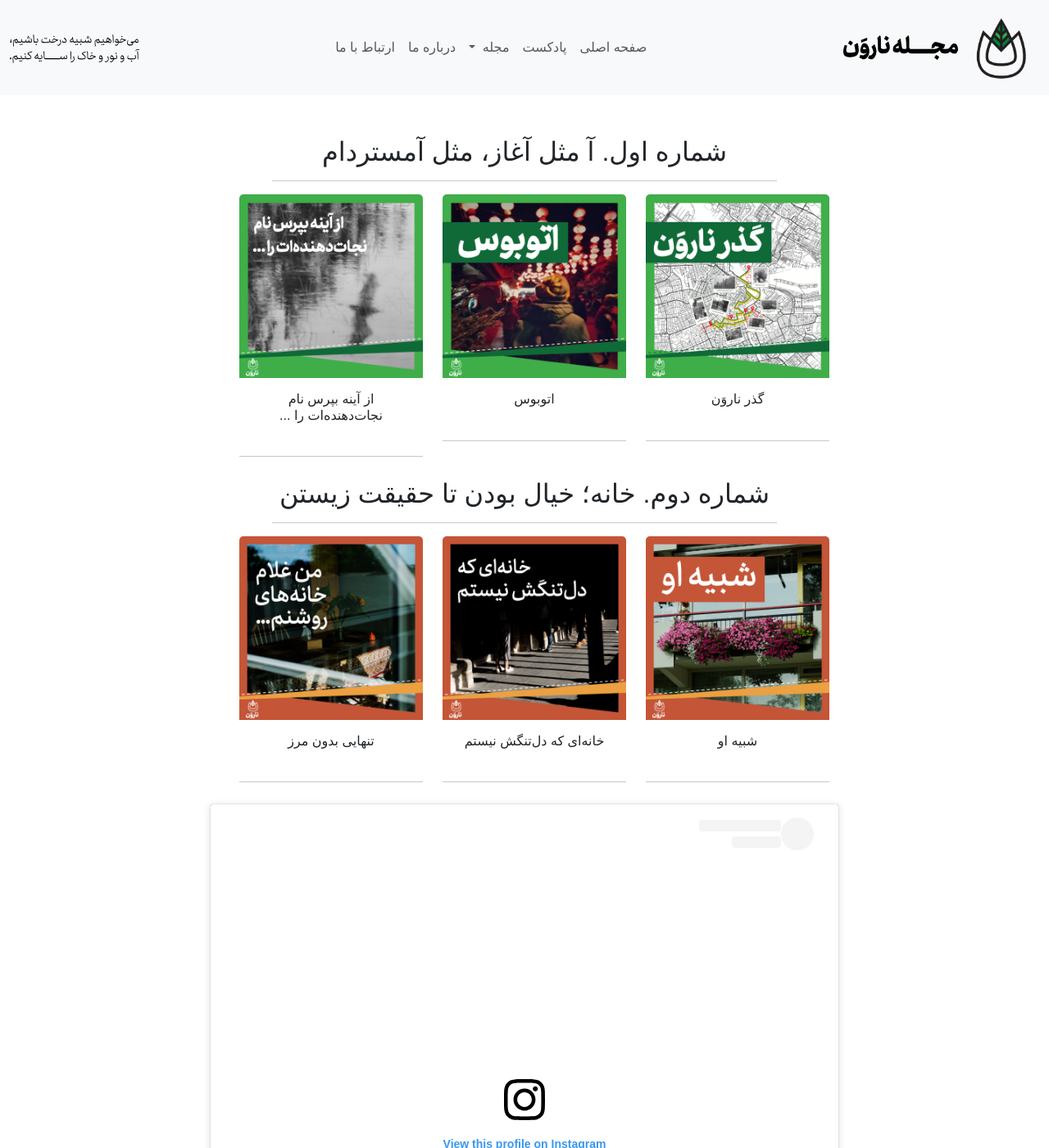
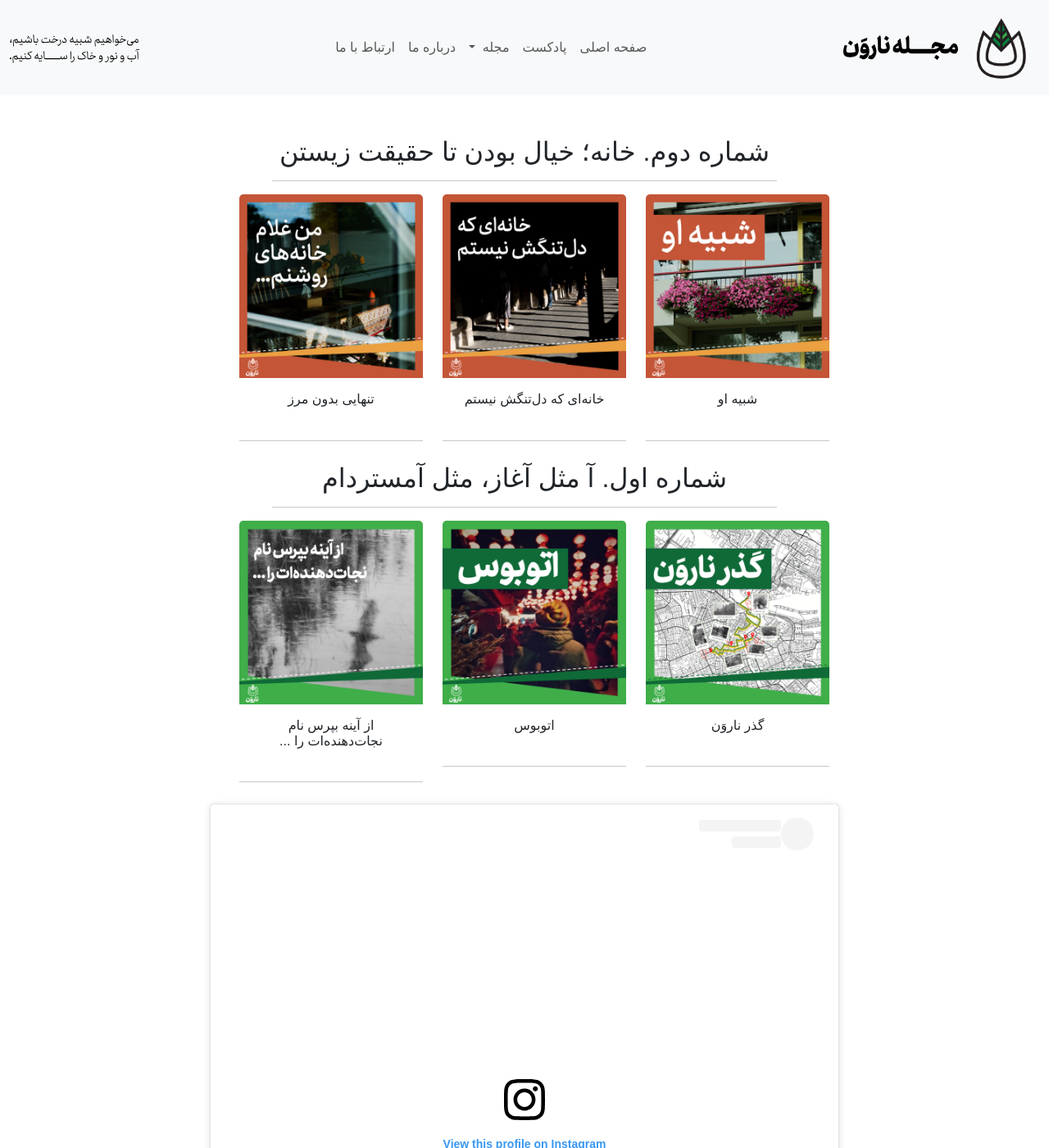
Before and after one commit to NaarvanMag/naarvanmag.github.io, a Jekyll site: the page built from index.markdown, in a window 1280 px wide and 1400 px high. Shown: the whole window at 82% size. Built offline with Jekyll 4.4.1, drawn with Linux system fonts in a browser that asks for light colours; nearby versions of some CDN libraries; a style sheet for code colours, icons or effects is not loaded.

Commit message:
Reverse the order of categories in the homepage

```diff
--- a/_layouts/home.html
+++ b/_layouts/home.html
@@ -5,7 +5,7 @@ layout: default
 <div class="col-sm-12 col-lg-8 offset-lg-2">
 
   <div class="row" style="margin-top: 50px">
-    {% for cat in site.categories %}
+    {% for cat in site.categories reversed %}
       <div class="col-sm-12 col-lg-10 offset-lg-1">
           <h2 class="text-center">{{ cat[0] }}</h2>
           <hr class="hr" />
```
